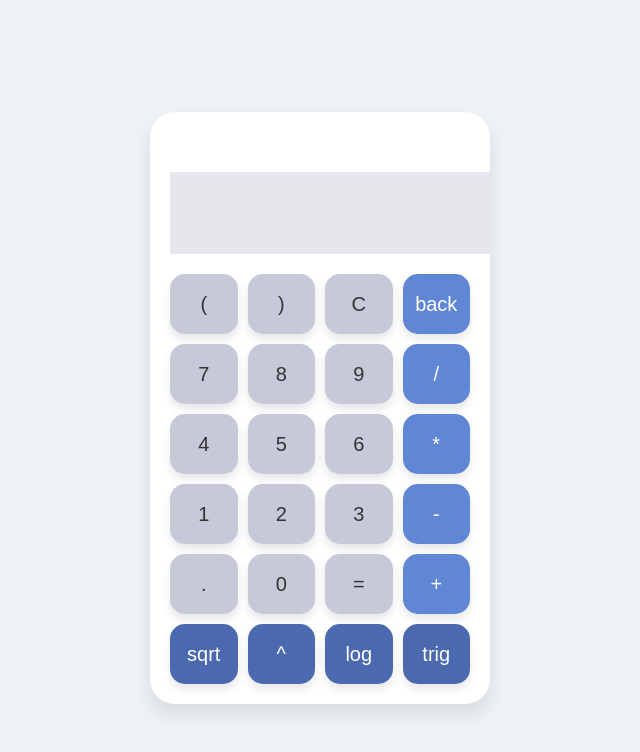
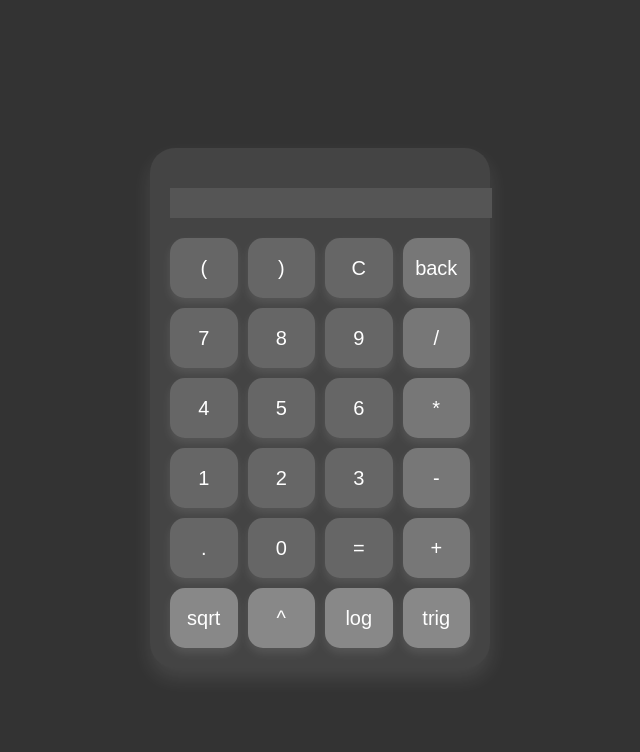
Before and after one commit to elevin01/calculator, a plain HTML site: page index.html in a window 1280 px wide. Shown: the whole page, without its empty margins (320-960 px from the left). Drawn offline with Linux system fonts and the light colour scheme.

Commit message:
dark mode

```diff
--- a/styles.css
+++ b/styles.css
@@ -3,28 +3,29 @@ body {
     justify-content: center;
     align-items: center;
     height: 100vh;
-    background-color: #eff2f7;
+    background-color: #333;
     font-family: Arial, sans-serif;
 }
 
 .calculator {
     width: 300px;
     border-radius: 25px;
-    background-color: #fff;
+    background-color: #444;
     padding: 20px;
-    box-shadow: 0px 10px 20px 0px rgba(0,0,0,0.1);
+    box-shadow: 0px 10px 20px 0px rgba(255,255,255,0.1);
+    color: #fff;
 }
 
-.calculator input {
+.calculator input, #history {
     width: 100%;
-    height: 80px;
     text-align: right;
     margin-bottom: 20px;
     padding-right: 20px;
-    font-size: 36px;
+    font-size: 24px;
     border: none;
     outline: none;
-    background-color: #e5e7ed;
+    background-color: #555;
+    color: #fff;
 }
 
 .calculator .keys {
@@ -38,43 +39,32 @@ body {
     font-size: 20px;
     border: none;
     outline: none;
-    background-color: #c7c9d9;
-    color: #333;
+    background-color: #666;
+    color: #fff;
     border-radius: 15px;
-    box-shadow: 0px 5px 10px 0px rgba(0,0,0,0.1);
+    box-shadow: 0px 5px 10px 0px rgba(255,255,255,0.1);
 }
 
 .calculator button:active {
-    box-shadow: 0px 2px 5px 0px rgba(0,0,0,0.1);
+    box-shadow: 0px 2px 5px 0px rgba(255,255,255,0.1);
     transform: scale(0.98);
 }
 
 .calculator button:nth-child(4n) {
-    background-color: #6086d6;
+    background-color: #777;
     color: #fff;
 }
 
-.calculator button:nth-last-child(1), .calculator button:nth-last-child(2), .calculator button:nth-last-child(3) {
-    background-color: #4a69af;
+.calculator button:nth-last-child(1), .calculator button:nth-last-child(2), .calculator button:nth-last-child(3), .calculator button:nth-last-child(4) {
+    background-color: #888;
     color: #fff;
-}
-#history {
-    height: 30px;
-    margin-bottom: 10px;
-    text-align: right;
-    padding-right: 10px;
-    overflow: hidden;
-    font-size: 20px;
 }
 
 #cheat-sheet {
     margin-top: 20px;
     border-top: 1px solid #888;
     padding-top: 10px;
+    color: #fff;
+    background-color: #444;
     font-size: 20px;
 }
-
-.calculator button:nth-last-child(1), .calculator button:nth-last-child(2), .calculator button:nth-last-child(3), .calculator button:nth-last-child(4) {
-    background-color: #4a69af;
-    color: #fff;
-}
```
Also changed, not shown: index.html (+1 -1 lines).
